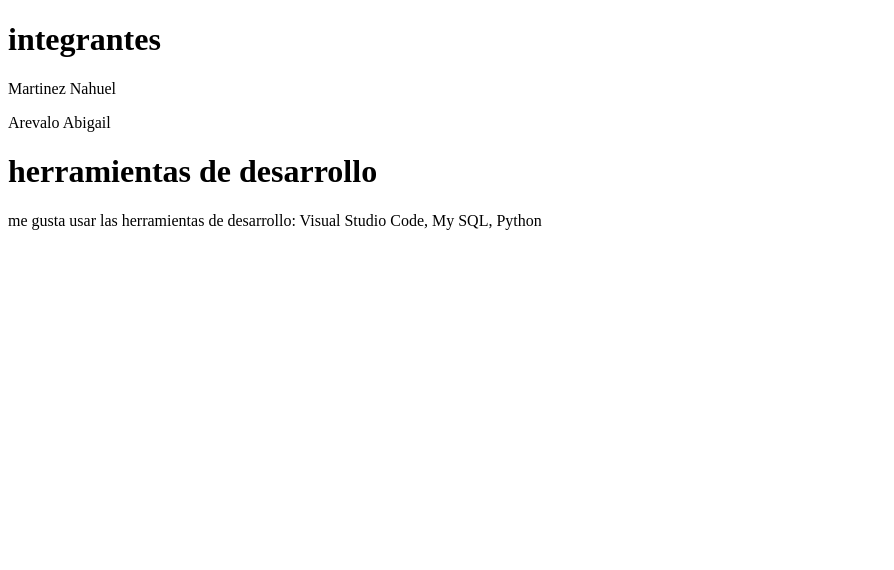
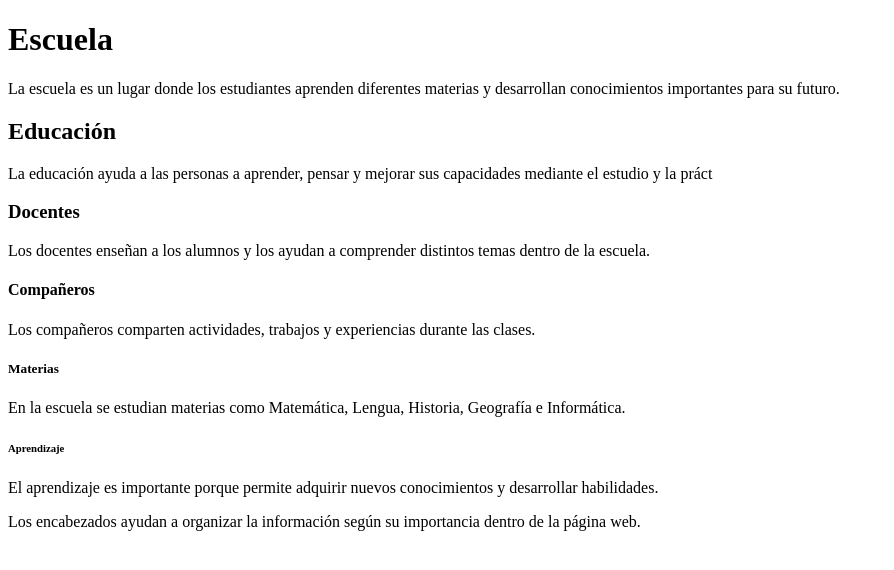
Before and after one commit to Nahuel18Martinez/tp1, a plain HTML site: page index.html in a window 1280 px wide. Shown: the whole page, without its empty margins (0-894 px from the left). Drawn offline with Linux system fonts and the light colour scheme.

Commit message:
first commit

```diff
--- a/index.html
+++ b/index.html
@@ -1,19 +1,54 @@
-<!DOCTYPE html>
-<html lang="en">
+<!doctype html>
+<html lang="es">
 <head>
     <meta charset="UTF-8">
-    <meta name="viewport" content="width=device-width, initial-scale=1.0">
-    <title>Document</title>
+    <title>Escuela</title>
 </head>
+
 <body>
-    <h1>integrantes</h1>
-    <p>Martinez Nahuel</p>
-    <P>Arevalo Abigail</P>
 
-    <h1> herramientas de desarrollo </h1>
-    <p>me gusta usar las herramientas de desarrollo: Visual Studio Code, My SQL, Python </p>
+    <!-- Abigail escribió el documento HTML y agregó los párrafos -->
 
+    <!-- Nahuel buscó información sobre los encabezados y ayudó con GitHub -->
 
+    <h1>Escuela</h1>
+    <p>
+        La escuela es un lugar donde los estudiantes aprenden diferentes
+        materias y desarrollan conocimientos importantes para su futuro.
+    </p>
+
+    <h2>Educación</h2>
+    <p>
+        La educación ayuda a las personas a aprender, pensar y mejorar
+        sus capacidades mediante el estudio y la práct
+    <h3>Docentes</h3>
+    <p>
+        Los docentes enseñan a los alumnos y los ayudan a comprender
+        distintos temas dentro de la escuela.
+    </p>
+
+    <h4>Compañeros</h4>
+    <p>
+        Los compañeros comparten actividades, trabajos y experiencias
+        durante las clases.
+    </p>
+
+    <h5>Materias</h5>
+    <p>
+        En la escuela se estudian materias como Matemática, Lengua,
+        Historia, Geografía e Informática.
+    </p>
+
+    <h6>Aprendizaje</h6>
+    <p>
+        El aprendizaje es importante porque permite adquirir nuevos
+        conocimientos y desarrollar habilidades.
+    </p>
+
+    <p>
+        Los encabezados ayudan a organizar la información según
+        su importancia dentro de la página web.
+    </p>
 
 </body>
 </html>
```
